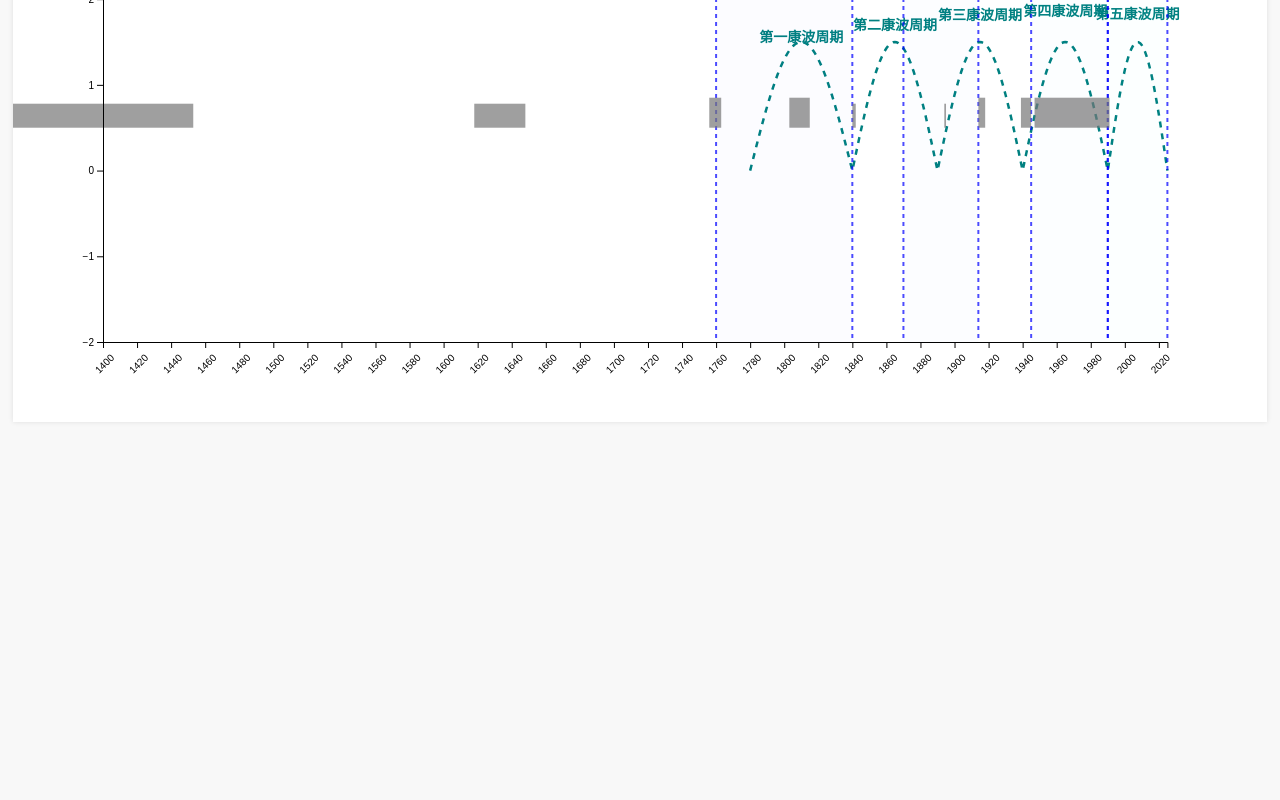
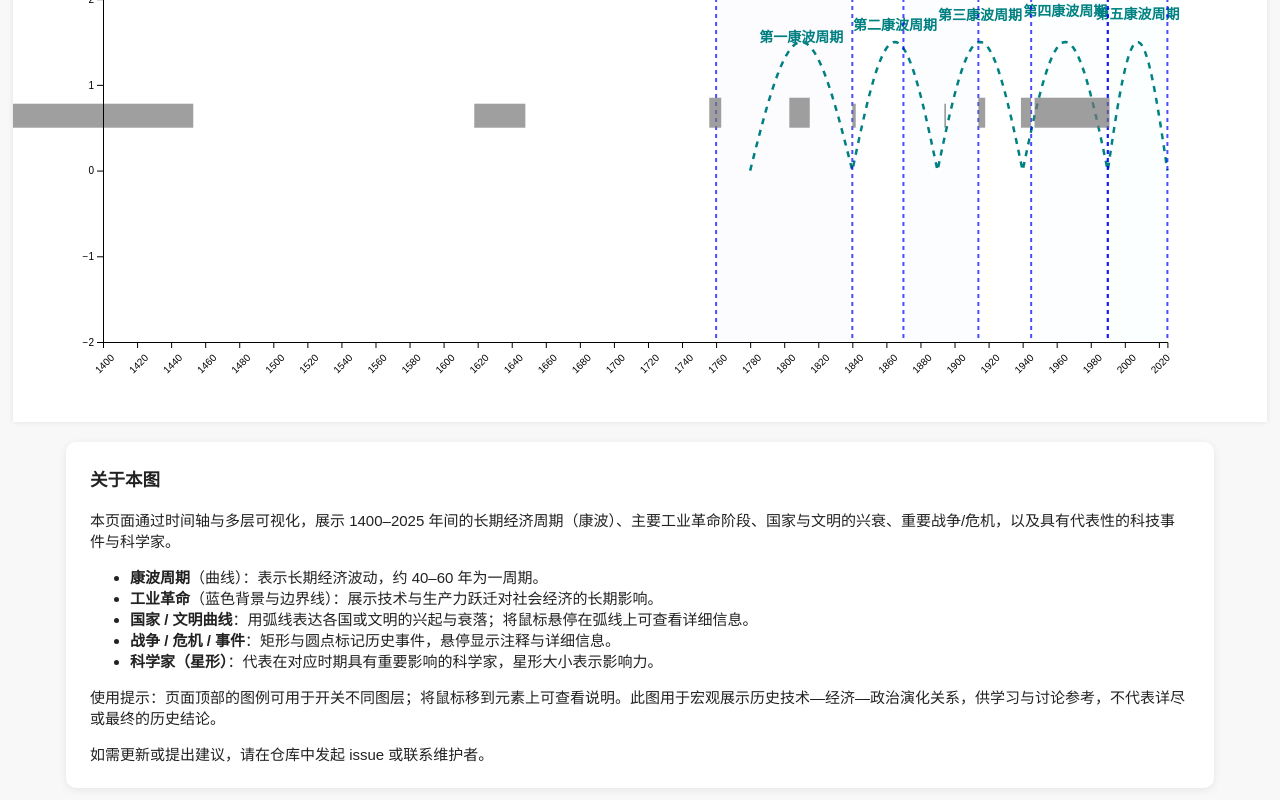
Before and after one commit to machunlin/news, a plain HTML site: page kangbo.html in a window 1280 px wide. Shown: the part 1113-1913 px from the top of the page. Before the commit the page ends 1569 px from the top, so only its background shows below. Drawn offline with nearby package versions, Linux system fonts and the light colour scheme.

Commit message:
docs: add explanation section to kangbo.html

```diff
--- a/kangbo.html
+++ b/kangbo.html
@@ -632,5 +632,19 @@
   updateVisibility();
 })();
 </script>
+<!-- 页面说明：帮助用户理解图表内容 -->
+<section id="explanation" style="background:#fff;margin:20px auto;padding:24px;border-radius:10px;max-width:1100px;box-shadow:0 2px 8px rgba(0,0,0,0.08);font-size:15px;color:#222;">
+  <h3 style="margin-top:0;">关于本图</h3>
+  <p>本页面通过时间轴与多层可视化，展示 1400–2025 年间的长期经济周期（康波）、主要工业革命阶段、国家与文明的兴衰、重要战争/危机，以及具有代表性的科技事件与科学家。</p>
+  <ul>
+    <li><strong>康波周期</strong>（曲线）：表示长期经济波动，约 40–60 年为一周期。</li>
+    <li><strong>工业革命</strong>（蓝色背景与边界线）：展示技术与生产力跃迁对社会经济的长期影响。</li>
+    <li><strong>国家 / 文明曲线</strong>：用弧线表达各国或文明的兴起与衰落；将鼠标悬停在弧线上可查看详细信息。</li>
+    <li><strong>战争 / 危机 / 事件</strong>：矩形与圆点标记历史事件，悬停显示注释与详细信息。</li>
+    <li><strong>科学家（星形）</strong>：代表在对应时期具有重要影响的科学家，星形大小表示影响力。</li>
+  </ul>
+  <p>使用提示：页面顶部的图例可用于开关不同图层；将鼠标移到元素上可查看说明。此图用于宏观展示历史技术—经济—政治演化关系，供学习与讨论参考，不代表详尽或最终的历史结论。</p>
+  <p style="margin-bottom:0;">如需更新或提出建议，请在仓库中发起 issue 或联系维护者。</p>
+</section>
 </body>
 </html>
```
